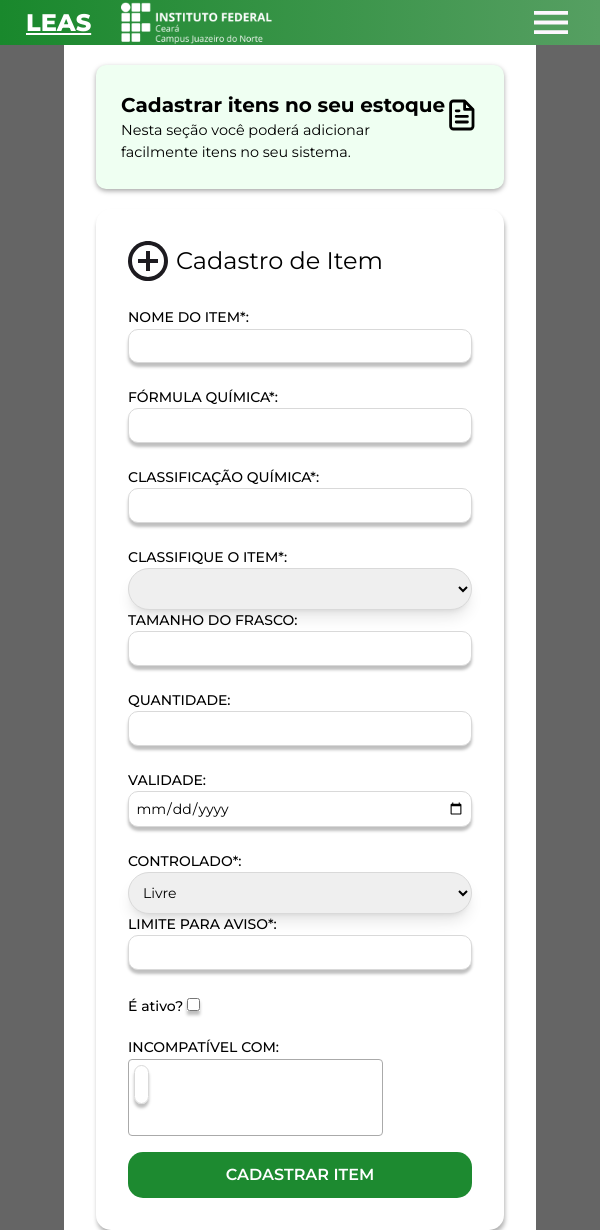
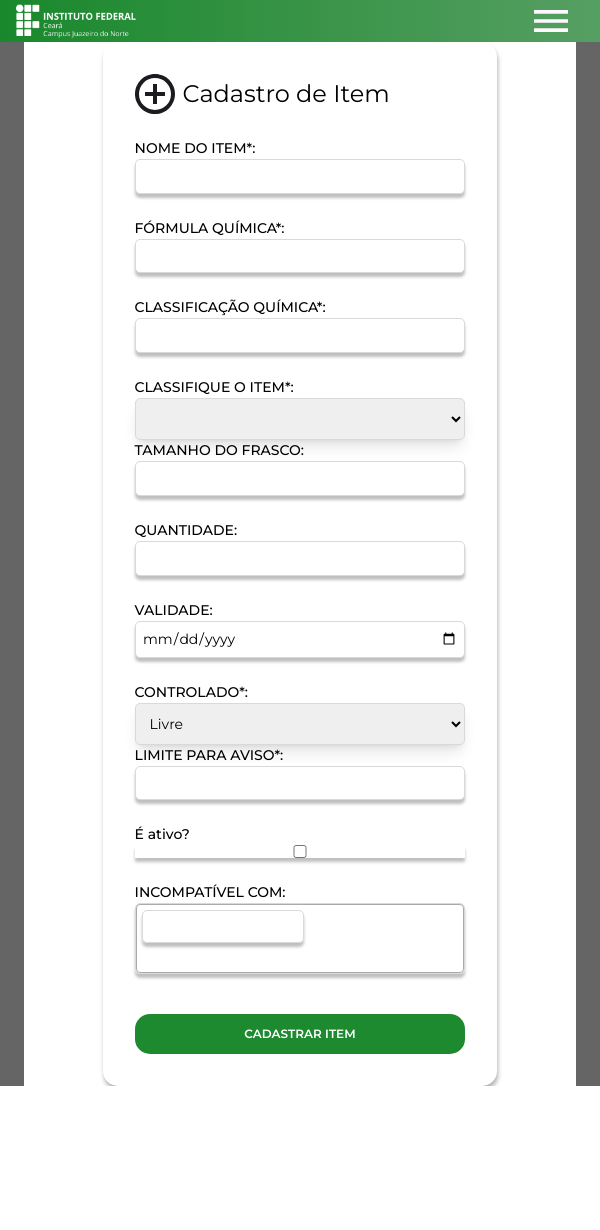
Before and after one commit to PedroLucasMoraisBorges/labAssist, a Django app: page /cadastrarReagente/ in a window 600 px wide. After the commit the page ends 1086 px from the top, so only its background shows below. Run offline with Django 4.2, Linux system fonts and the light colour scheme; the visitor is signed in with stand-in values (Sample User, id 1); data that the repository does not hold is empty; style sheets or scripts are compiled from the project's sources; some libraries are stand-ins or nearby versions.

Commit message:
feat(responsive)

```diff
--- a/static/css/base.css
+++ b/static/css/base.css
@@ -16,6 +16,18 @@ html, body {
     display: flex;
     flex-direction: column;
     background-color: #656565;
+}
+
+body {
+    margin: 0;
+    padding: 0;
+    min-height: 100vh;
+    width: 100%;
+    max-width: 100% !important;
+    background-color: #656565;
+    overflow-x: hidden;
+    display: flex;
+    flex-direction: column;
 }
 
 .mainSection {
@@ -37,3 +49,21 @@ main {
         grid-template-columns: 100%;
     }
 }
+
+@media screen and (min-width: 200px) and (max-width: 600px) {
+    main {
+        grid-template-columns: 100%;
+    }
+
+    .mainSection {
+        background-color: white;
+        margin: 0px 1.5rem 0rem 1.5rem;
+        padding-bottom: 3rem;
+        padding: 0rem 2rem;
+    }
+
+    body {
+        font-size: 12px;
+    }
+
+}
--- a/static/css/movements/modal_form.css
+++ b/static/css/movements/modal_form.css
@@ -167,3 +167,9 @@
 .none {
     display: none !important;
 }
+
+@media screen and (min-width: 200px) and (max-width: 600px) {
+    .movements_form {
+        width: 94%;
+    }
+}
--- a/static/css/paginaUsuario.css
+++ b/static/css/paginaUsuario.css
@@ -120,3 +120,9 @@ abbr {
         width: 100px;
     }
 }
+
+@media screen and (min-width: 200px) and (max-width: 600px) {
+    .user-name {
+        width: 70px;
+    }
+}
--- a/templates/components/navbar.html
+++ b/templates/components/navbar.html
@@ -89,6 +89,29 @@
 
         .logo h2 {
             font-size: 1.5rem;
+        }
+
+        .dropdownSideBar .links a{
+            width: 100%;
+        }
+    }
+
+    @media screen and (min-width: 375px) and (max-width: 600px) {
+        .header .menu {
+            display: flex !important;
+        }
+
+        .logo {
+            align-items: center;
+        }
+
+        .logo img {
+            width: 30%;
+        }
+
+        .logo h2 {
+            font-size: 1.5rem;
+            display: none;
         }
 
         .dropdownSideBar .links a{
--- a/templates/components/page_indication/presentation.html
+++ b/templates/components/page_indication/presentation.html
@@ -21,6 +21,12 @@
     .presentation p {
         font-size: .9rem;
     }
+
+    @media screen and (min-width: 200px) and (max-width: 600px) {
+        .presentation  {
+            display: none;
+        }
+    }
 </style>
 
 
--- a/templates/components/page_indication/welcome.html
+++ b/templates/components/page_indication/welcome.html
@@ -52,6 +52,12 @@
     .welcome .option_move:hover {
         transform: scale(1.1);
     }
+
+    @media screen and (min-width: 200px) and (max-width: 600px) {
+        .welcome button {
+            margin-top: 10px;
+        }
+    }
 </style>
 
 <div class="welcome">
--- a/templates/components/search.html
+++ b/templates/components/search.html
@@ -28,6 +28,12 @@
             width: 100%;
         }
     }
+
+    @media screen and (min-width: 200px) and (max-width: 600px) {
+        .search {
+            width: 100%;
+        }
+    }
 </style>
 
 <form class="search">
--- a/templates/reagents/register.html
+++ b/templates/reagents/register.html
@@ -50,12 +50,17 @@
             font-size: 14px;
         }
 
-        #crud-modal form input, select {
-            border-radius: 10px;
+        #crud-modal form input, select, .select2 {
+            border-radius: 5px !important;
             box-shadow: 0px 4px 3px rgba(0, 0, 0, 0.25);
             padding: .4rem .4rem;
             margin-bottom: 1.5rem;
             border: 1px solid #D9D9D9;
+            width: 100% !important;
+        }
+
+        .select2 {
+            padding: 0;
         }
 
         .group_inputs {
@@ -84,6 +89,18 @@
         }
 
         @media screen and (min-width: 600px) and (max-width: 1024px) {
+            .group_inputs {
+                flex-direction: column;
+                width: 100%;
+            }
+
+            .group_inputs .field_div {
+                width: 100%;
+            }
+        }
+
+
+        @media screen and (min-width: 200px) and (max-width: 600px) {
             .group_inputs {
                 flex-direction: column;
                 width: 100%;
```
Also changed, not shown: static/css/home_admin.css (+17 -0 lines), static/css/reagents/card.css (+10 -0 lines), templates/components/group_reagents.html (+8 -0 lines), templates/reports/licensePage.html (+12 -0 lines), templates/reports/movements.html (+7 -0 lines), templates/reports/requests.html (+16 -0 lines).
